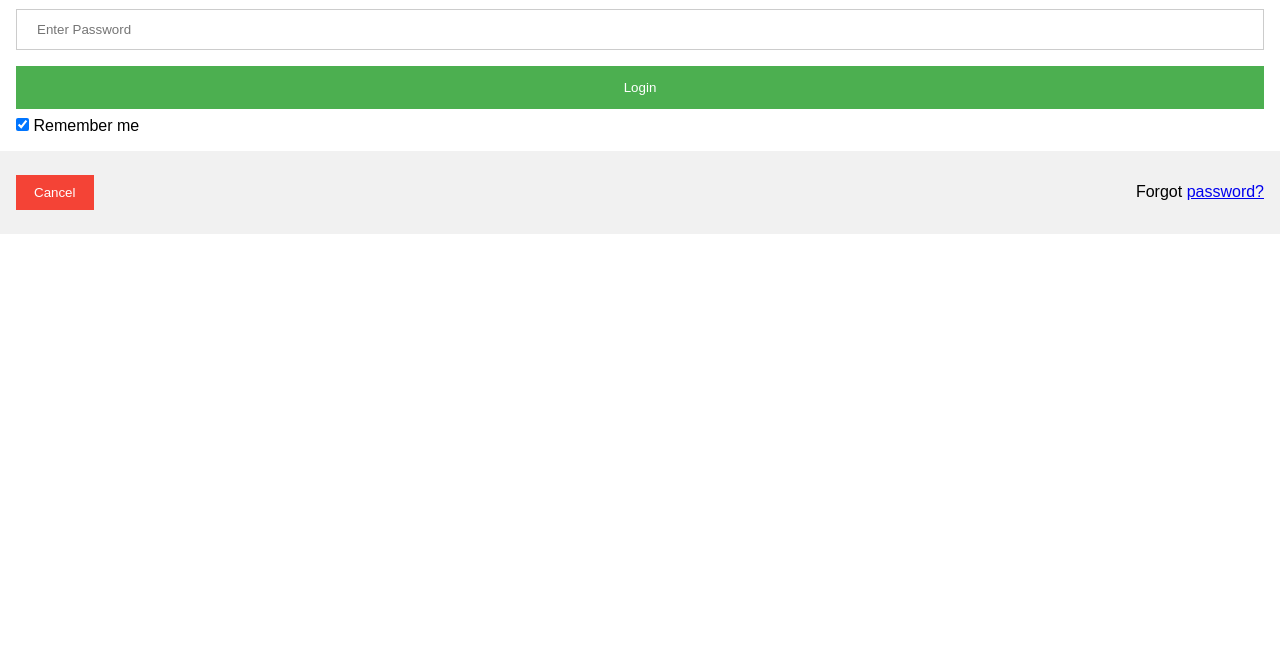
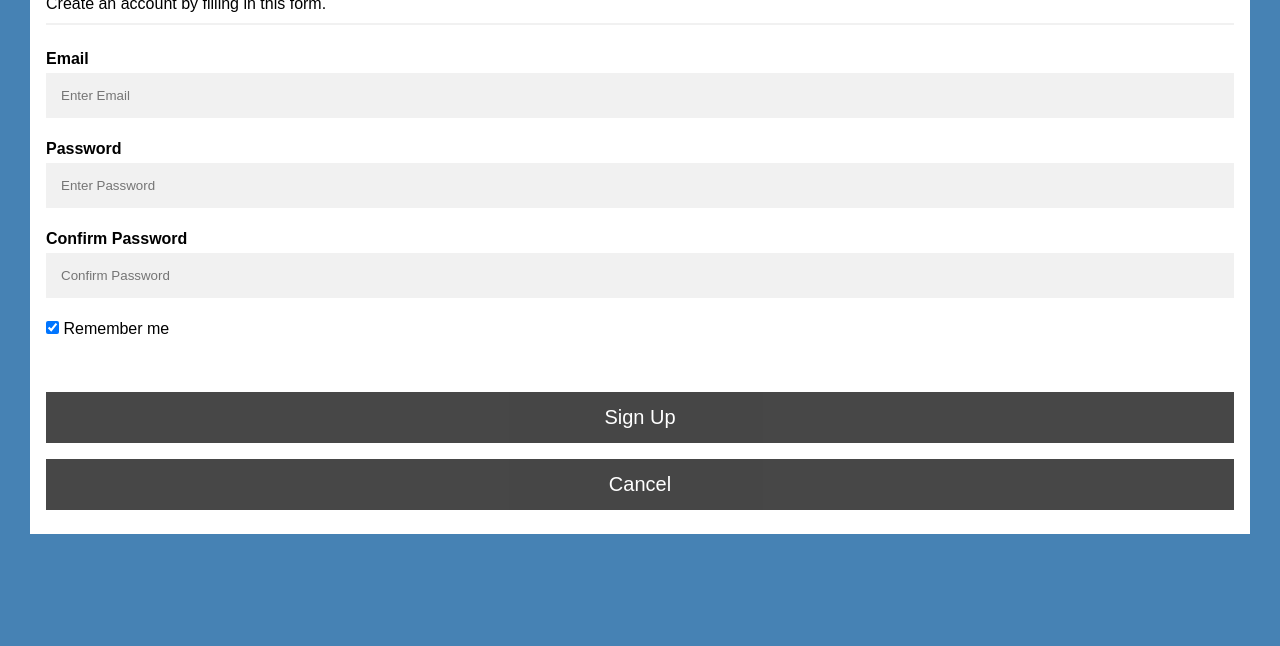
Before and after one commit to TimothyKashi/HCI_Project, a plain HTML site: page App1/sign_up.html in a window 1280 px wide. Shown: the part 154-800 px from the top of the page. Drawn offline with Linux system fonts and the light colour scheme.

Commit message:
sign up page updates

```diff
--- a/App1/sign_up.css
+++ b/App1/sign_up.css
@@ -31,15 +31,35 @@ li a:hover {
   background-color: #111;
 }
 
+body {font-family: Arial, Helvetica, sans-serif;
+      background-color: #4682B4}
+* {box-sizing: border-box}
 
-/* Full-width inputs */
+.container {
+  background-color: white;
+  margin-top: 40px;
+  margin-left: 30px;
+  margin-right: 30px;
+}
+
+/* Full-width input fields */
 input[type=text], input[type=password] {
   width: 100%;
-  padding: 12px 20px;
-  margin: 8px 0;
+  padding: 15px;
+  margin: 5px 0 22px 0;
   display: inline-block;
-  border: 1px solid #ccc;
-  box-sizing: border-box;
+  border: none;
+  background: #f1f1f1;
+}
+
+input[type=text]:focus, input[type=password]:focus {
+  background-color: #ddd;
+  outline: none;
+}
+
+hr {
+  border: 1px solid #f1f1f1;
+  margin-bottom: 25px;
 }
 
 /* Set a style for all buttons */
@@ -51,50 +71,54 @@ button {
   border: none;
   cursor: pointer;
   width: 100%;
+  opacity: 0.9;
+  transition: 0.2s;
+  font-size: 20px;
 }
 
-/* Add a hover effect for buttons */
 button:hover {
-  opacity: 0.8;
+  opacity:1;
 }
 
-/* Extra style for the cancel button (red) */
+/* Extra styles for the cancel button */
 .cancelbtn {
-  width: auto;
-  padding: 10px 18px;
-  background-color: #f44336;
+  padding: 14px 20px;
+  background-color: #333;
 }
 
-/* Center the avatar image inside this container */
-.imgcontainer {
-  text-align: center;
-  margin: 24px 0 12px 0;
+.cancelbtn:hover {
+  background-color: red;
 }
 
-/* Avatar image */
-img.avatar {
-  width: 40%;
-  border-radius: 50%;
+.signupbtn {
+  background-color: #333;
 }
 
-/* Add padding to containers */
+.signupbtn:hover {
+  background-color: green;
+}
+
+/* Float cancel and signup buttons and add an equal width */
+.cancelbtn, .signupbtn {
+  float: left;
+
+}
+
+/* Add padding to container elements */
 .container {
   padding: 16px;
 }
 
-/* The "Forgot password" text */
-span.psw {
-  float: right;
-  padding-top: 16px;
+/* Clear floats */
+.clearfix::after {
+  content: "";
+  clear: both;
+  display: table;
 }
 
-/* Change styles for span and cancel button on extra small screens */
+/* Change styles for cancel button and signup button on extra small screens */
 @media screen and (max-width: 300px) {
-  span.psw {
-    display: block;
-    float: none;
-  }
-  .cancelbtn {
-    width: 100%;
+  .cancelbtn, .signupbtn {
+     width: 100%;
   }
 }
--- a/App1/sign_up.html
+++ b/App1/sign_up.html
@@ -17,9 +17,9 @@
 
   <body>
 
-    <div id="popup" class="container" style="display: none">
-  <h1>Sign Up</h1>
-  <p>Please fill in this form to create an account.</p>
+    <div class="container">
+    <h1 style="margin-bottom: 10px">Sign Up</h1>
+    <p style="margin-bottom: 10px">Create an account by filling in this form.</p>
     <hr>
 
     <label for="email"><b>Email</b></label>
@@ -28,37 +28,17 @@
     <label for="psw"><b>Password</b></label>
     <input type="password" placeholder="Enter Password" name="psw" required>
 
-  <label for="psw-repeat"><b>Repeat Password</b></label>
-  <input type="password" placeholder="Repeat Password" name="psw-repeat" required>
+    <label for="psw-repeat"><b>Confirm Password</b></label>
+    <input type="password" placeholder="Confirm Password" name="psw-repeat" required>
 
     <label>
-    <input type="checkbox" checked="checked" name="remember" style="margin-bottom:15px"> Remember me
+      <input type="checkbox" checked="checked" name="remember" style="margin-bottom:50px"> Remember me
     </label>
 
-  <p>By creating an account you agree to our <a href="#" style="color:dodgerblue">Terms & Privacy</a>.</p>
-
     <div class="clearfix">
+      <button type="submit" class="signupbtn">Sign Up</button>
       <button type="button" class="cancelbtn">Cancel</button>
-    <button type="submit" class="signupbtn">Sign Up</button>
     </div>
-</div>
-
-    <div class="container">
-      <label for="uname"><b>Username</b></label>
-      <input type="text" placeholder="Enter Username" name="uname" required>
-
-      <label for="psw"><b>Password</b></label>
-      <input type="password" placeholder="Enter Password" name="psw" required>
-
-      <button type="submit">Login</button>
-      <label>
-        <input type="checkbox" checked="checked" name="remember"> Remember me
-      </label>
-    </div>
-
-    <div class="container" style="background-color:#f1f1f1">
-      <button type="button" class="cancelbtn">Cancel</button>
-      <span class="psw">Forgot <a href="#">password?</a></span>
   </div>
   </body>
 </html>
```
Lines whose indentation alone changed are shown as unchanged.
